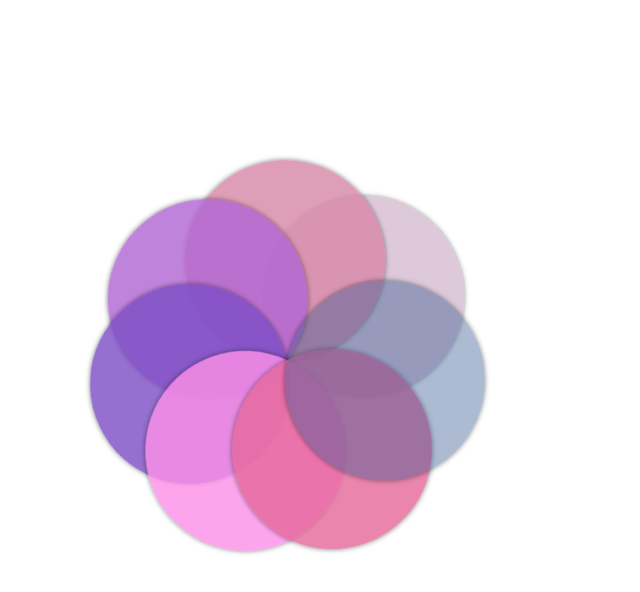
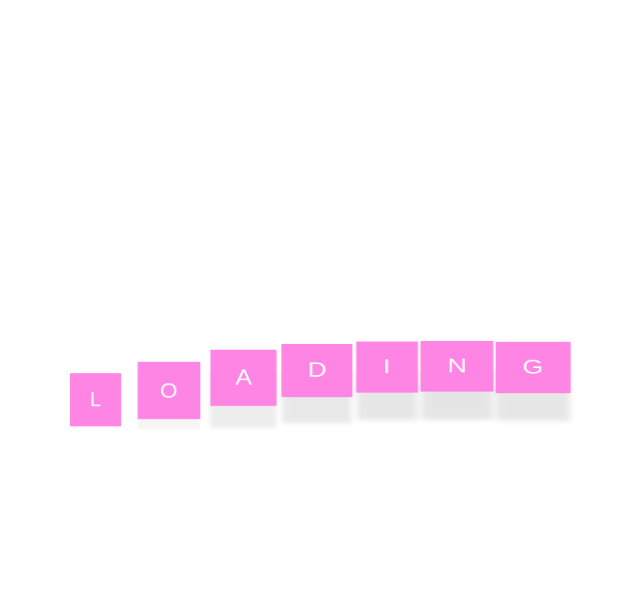
Before and after one commit to 523711167/css2024, a React (Create React App) app: page / in a window 1280 px wide. Shown: the top 592 px of the page, without its empty margins (325-965 px from the left). Built offline with nearby package versions, Linux system fonts and the light colour scheme.

Commit message:
Q弹效果

```diff
--- /dev/null
+++ b/src/27-浮动文本加载效果/index.css
@@ -0,0 +1,67 @@
+body {
+    margin: 0;
+    padding: 0;
+    font-family: Arial, serif;
+}
+
+ul {
+    position: absolute;
+    top: 50%;
+    left: 50%;
+    transform: translate(-50%, -50%);
+    margin: 0;
+    padding: 0;
+}
+
+ul li {
+    list-style: none;
+    float: left;
+    background: #ff85e4;
+    padding: 15px 20px;
+    font-size: 20px;
+    margin: 10px;
+    color: #fff;
+    /* alternate表示动画在每次循环之间会反向播放 */
+    animation: animate 1s  infinite alternate;
+    -webkit-perspective: 500px;
+}
+
+@keyframes animate {
+    from {
+        transform: scale(1) translateY(0) rotateX(0deg);
+        box-shadow: 0 0 0 rgba(0, 0, 0, 0);
+    }
+
+    to {
+        transform: scale(1.35) translateY(-25px) rotateX(45deg);
+        box-shadow: 0 30px 5px rgba(0, 0, 0, 0.1);
+    }
+}
+
+ul li:nth-child(1) {
+    animation-delay: 0s;
+}
+
+ul li:nth-child(2) {
+    animation-delay: 0.2s;
+}
+
+ul li:nth-child(3) {
+    animation-delay: 0.4s;
+}
+
+ul li:nth-child(4) {
+    animation-delay: 0.6s;
+}
+
+ul li:nth-child(5) {
+    animation-delay: 0.8s;
+}
+
+ul li:nth-child(6) {
+    animation-delay: 1s;
+}
+
+ul li:nth-child(7) {
+    animation-delay: 1.2s;
+}
--- /dev/null
+++ b/src/27-浮动文本加载效果/index.jsx
@@ -0,0 +1,25 @@
+import React from 'react'
+import './index.css'
+/**
+ * 浮动文本加载效果
+ * 1.通过上下移动、阴影、缩小的效果达到Q弹效果
+ * @Author pxx
+ * @DATA 2023/10/9 14:58
+ */
+function Index() {
+	return (
+		<>
+			<ul>
+				<li>L</li>
+				<li>O</li>
+				<li>A</li>
+				<li>D</li>
+				<li>I</li>
+				<li>N</li>
+				<li>G</li>
+			</ul>
+		</>
+	)
+}
+
+export default Index
--- a/src/App.js
+++ b/src/App.js
@@ -21,7 +21,8 @@
 // import Index from './23-小球跳动加载'
 // import Index from './24-翻页文本css效果'
 // import Index from './25-动画效果1'
-import Index from './26-动画效果2'
+// import Index from './26-动画效果2'
+import Index from './27-浮动文本加载效果'
 
 
 function App() {
```
